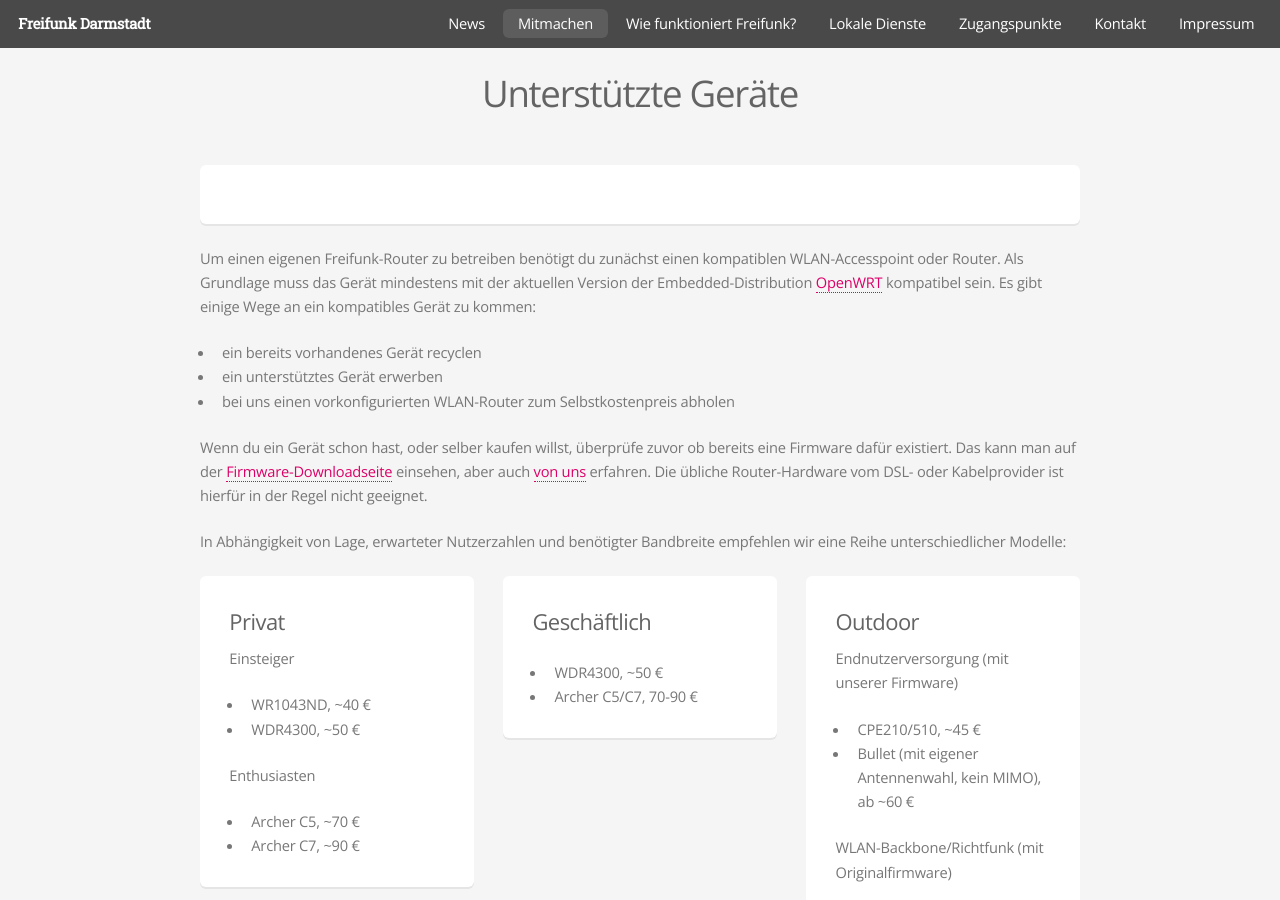
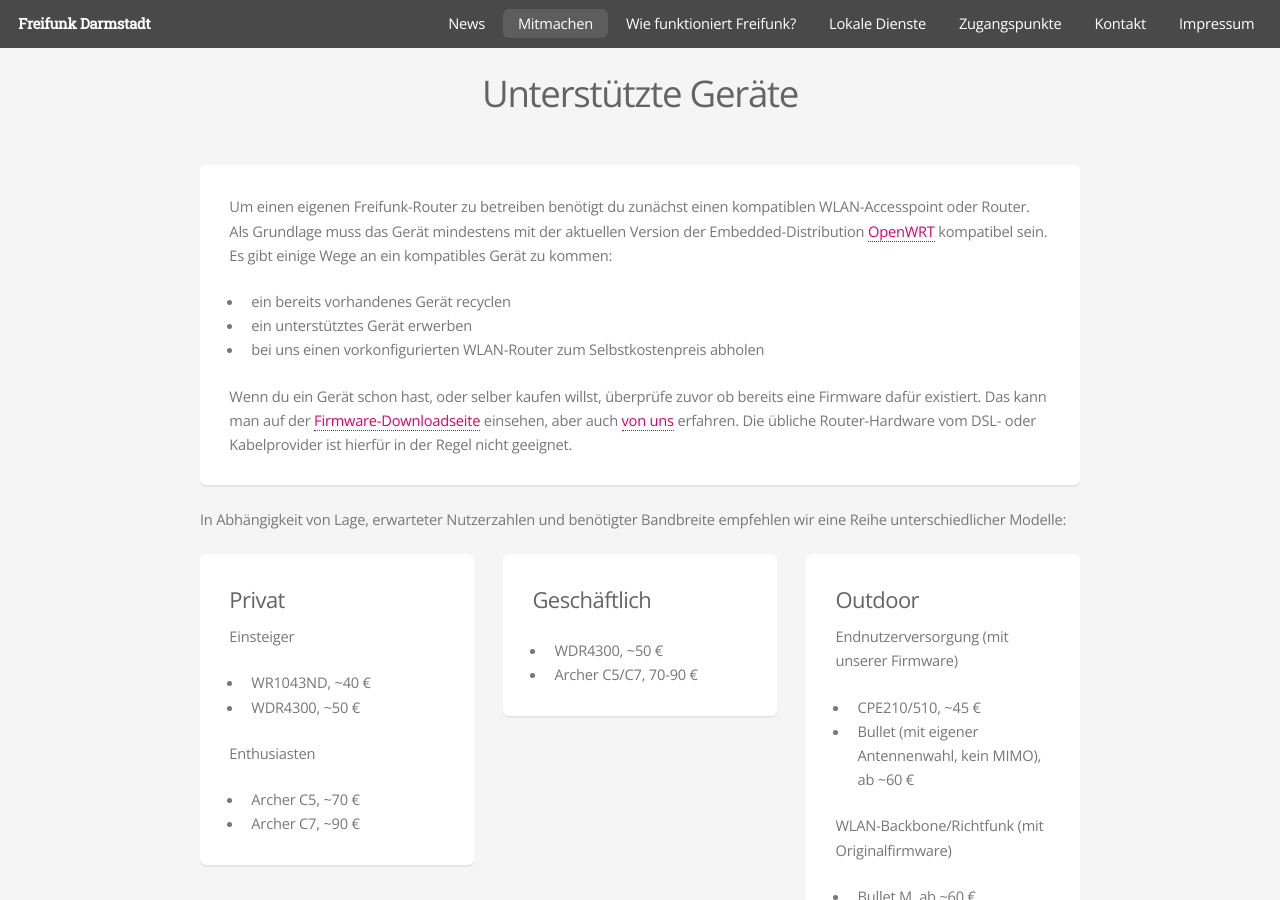
Before and after one commit to mdrenger/darmstadt.freifunk.net, a Jekyll site: the page built from pages/mitmachen/unterstuetzte_geraete.html, in a window 1280 px wide. Built offline with Jekyll 4.4.1, drawn with Linux system fonts in a browser that asks for light colours.

Commit message:
removed major freifnuking

```diff
--- a/pages/mitmachen/unterstuetzte_geraete.html
+++ b/pages/mitmachen/unterstuetzte_geraete.html
@@ -17,7 +17,7 @@ permalink: /mitmachen/unterstuetzte-geraete/
 					<h2 class="post-title">{{ page.title }}</h2>
 			</header>
 
-		<div class="box"></div>
+		<div class="box">
 			<p>Um einen eigenen Freifunk-Router zu betreiben benötigt du zunächst einen kompatiblen WLAN-Accesspoint oder Router. Als Grundlage muss das Gerät mindestens mit der aktuellen Version der Embedded-Distribution <a href="https://openwrt.org/">OpenWRT</a> kompatibel sein. Es gibt einige Wege an ein kompatibles Gerät zu kommen:</p>
 
 			<ul>
```
